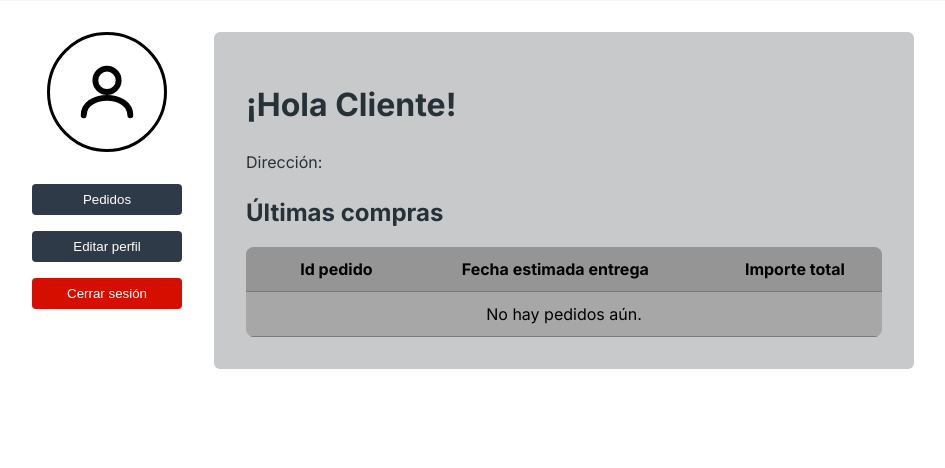
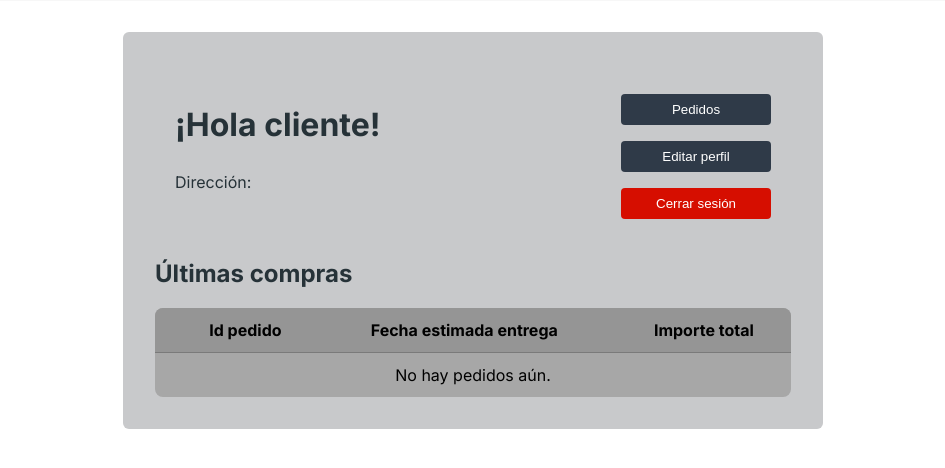
Before and after one commit to Ultimate88x/PGPI-G1.7, a Django app: page /customer/profile/ in a window 1280 px wide. Shown: the part 58-526 px from the top of the page, without its empty margins (167-1112 px from the left). Run offline with Django 5.2, Linux system fonts and the light colour scheme; the visitor is signed in with stand-in values (Sample User, id 1); data that the repository does not hold is empty.

Commit message:
style: :lipstick: Removed user icon from profile view

```diff
--- a/charmaway/customer/templates/customer/orders.html
+++ b/charmaway/customer/templates/customer/orders.html
@@ -11,7 +11,7 @@
     <table style="width:100%; border-collapse:collapse; background-color:#e9e9e9; color:#000; border-radius:8px; overflow:hidden; font-size:18px;">
         <thead>
             <tr>
-                <th style="text-align:center; padding:16px 12px;  background-color:#ff9292; color: white;">#</th>
+                <th style="text-align:center; padding:16px 12px;  background-color:#ff9292; color: white;"></th>
                 <th style="text-align:center; padding:16px 12px;  background-color:#ff9292;color: white;">Id pedido</th>
                 <th style="text-align:center; padding:16px 12px;  background-color:#ff9292;color: white;">Fecha estimada entrega</th>
                 <th style="text-align:center; padding:16px 12px;  background-color:#ff9292;color: white;">Importe total</th>
@@ -36,7 +36,7 @@
             </tr>
             {% empty %}
             <tr>
-                <td colspan="5" style="text-align:center; padding:16px 12px; border-bottom:1px solid #7a7a7a;">No hay pedidos aún.</td>
+                <td colspan="5" style="text-align:center; padding:16px 12px; border-top:1px solid #c0c0c0;">No hay pedidos aún.</td>
             </tr>
             {% endfor %}
         </tbody>
--- a/charmaway/customer/templates/customer/profile.html
+++ b/charmaway/customer/templates/customer/profile.html
@@ -9,31 +9,29 @@
 
 
 <div class="profile-container">
-  <aside class="sidebar">
-    <div class="avatar">
-      <svg viewBox="0 0 24 24" fill="none">
-        <path d="M12 12a4 4 0 100-8 4 4 0 000 8z" stroke="#000" stroke-width="2" stroke-linecap="round" stroke-linejoin="round"/>
-        <path d="M4 20c0-4 4-6 8-6s8 2 8 6" stroke="#000" stroke-width="2" stroke-linecap="round" stroke-linejoin="round"/>
-      </svg>
+
+
+  <main class="content">
+    <div style="display: flex; justify-content: space-between; align-items: flex-start; gap: 40px; padding: 20px;">
+      <div style="flex: 1;">
+        <h1>¡Hola cliente!</h1>
+        <div class="address-container">
+            <div>Dirección:</div>
+            <p class="address">{{ customer.address }} </p>
+        </div>
       </div>
 
-    <a  href="{% url 'orders' %}">
+      <aside class="sidebar" style="flex: 0 0 auto;">
+        <a href="{% url 'orders' %}" style="margin-top:10px;">
           <button class="btn">Pedidos</button>
         </a>
-    <a  href="{% url 'profile_edit' %}">
+        <a href="{% url 'profile_edit' %}">
           <button class="btn">Editar perfil</button>
         </a>
         <a href="{% url 'logout' %}">
           <button class="btn btn-logout">Cerrar sesión</button>
         </a>
-
       </aside>
-
-  <main class="content">
-    <h1>¡Hola Cliente!</h1>
-    <div class="address-container">
-        <div> Dirección: </div>
-        <p class="address">{{ customer.address}} </p>
     </div>
 
     <h2>Últimas compras</h2>
@@ -50,7 +48,7 @@
         <tbody>
             {% for order in orders %}
             <tr>
-                <td style="text-align:center; padding:12px 8px; border-bottom:1px solid #7a7a7a;">
+                <td style="text-align:center; padding:12px 8px; border-top:1px solid #7a7a7a;">
                   <a href="{% url 'order_detail' order.order_id %}"
                     style="color:#000; text-decoration:none; display:inline-flex; align-items:center; gap:6px; transition: color 0.3s, transform 0.2s;"
                     onmouseover="this.style.color='#007bff'; this.style.transform='scale(1.1)';"
@@ -59,22 +57,22 @@
                 </a>
                 </td>
 
-                <td style="text-align:center; padding:12px 8px; border-bottom:1px solid #7a7a7a;">
+                <td style="text-align:center; padding:12px 8px; border-top:1px solid #7a7a7a;">
                     {{ order.order_id }}
                 </td>
 
-                <td style="text-align:center; padding:12px 8px; border-bottom:1px solid #7a7a7a;">
+                <td style="text-align:center; padding:12px 8px; border-top:1px solid #7a7a7a;">
                     {{ order.created_at|date:"d/m/Y" }}
                 </td>
 
-                <td style="text-align:center; padding:12px 8px; border-bottom:1px solid #7a7a7a;">
+                <td style="text-align:center; padding:12px 8px; border-top:1px solid #7a7a7a;">
                     {{ order.final_price }} €
                 </td>
             </tr>
 
             {% empty %}
             <tr>
-                <td colspan="4" style="text-align:center; padding:12px 8px; border-bottom:1px solid #7a7a7a;">
+                <td colspan="4" style="text-align:center; padding:12px 8px; border-top:1px solid #7a7a7a;">
                     No hay pedidos aún.
                 </td>
             </tr>
--- a/charmaway/customer/views.py
+++ b/charmaway/customer/views.py
@@ -62,8 +62,7 @@ def all_orders(request):
     customer = request.user
     orders_list = Order.objects.filter(customer=customer).order_by('-created_at')
 
-    # Configurar la paginación
-    paginator = Paginator(orders_list, 5)  # 5 pedidos por página
+    paginator = Paginator(orders_list, 7)
     page_number = request.GET.get('page')
     page_obj = paginator.get_page(page_number)
 
```
Lines whose indentation alone changed are shown as unchanged.
